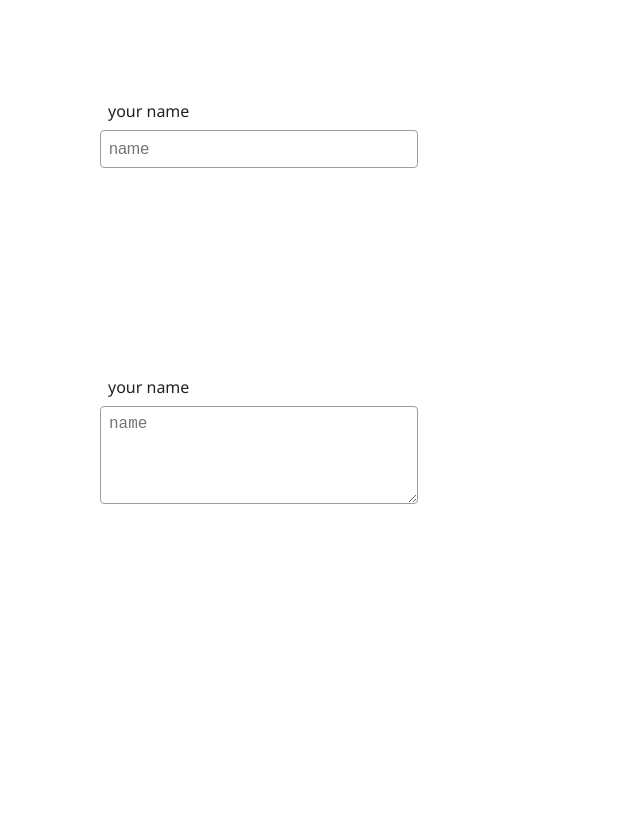
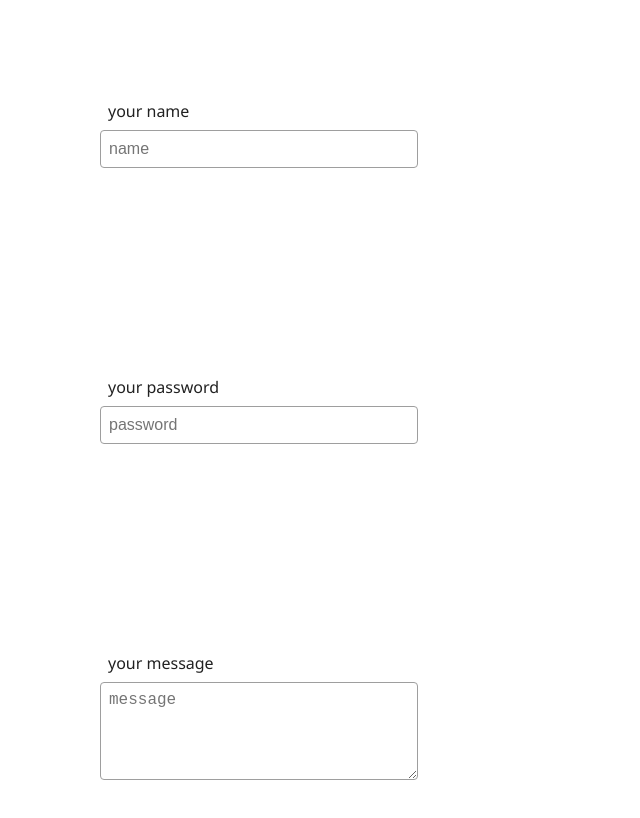
Before and after one commit to ehsan-shv/vb-input, a Vue app: page / in a window 1280 px wide. Shown: the top 818 px of the page, without its empty margins (0-640 px from the left). Built offline with nearby package versions, Linux system fonts and the light colour scheme.

Commit message:
refactor and use

```diff
--- a/src/App.vue
+++ b/src/App.vue
@@ -1,6 +1,7 @@
 <template>
-  <vue-base-input type="text" placeholder="name" label="your name" />
-  <vue-base-input type="textarea" placeholder="name" label="your name" />
+  <vue-base-input autofocuse type="text" placeholder="name" label="your name" />
+  <vue-base-input type="password" placeholder="password" label="your password" />
+  <vue-base-input type="textarea" placeholder="message" label="your message" />
 </template>
 
 <script lang="ts">
--- a/src/components/VueBaseInput.vue
+++ b/src/components/VueBaseInput.vue
@@ -2,26 +2,20 @@
   <div class="vb-input" :style="blockStyle" :class="{ rtl: rtl, error: error }">
     <label :style="labelStyle" class="vb-input__label" v-if="label" :class="{ inline: labelInline }">{{ label }}</label>
     <textarea
-      v-if="type === 'textarea'"
-      :type="type"
+      v-if="$attrs.type === 'textarea'"
+      class="vb-input__field"
+      @input="$emit('update:modelValue', $event.target.value)"
       v-bind="$attrs"
       :value="modelValue"
-      :placeholder="placeholder"
-      @input="$emit('update:modelValue', $event.target.value)"
-      class="vb-input__field"
       :style="fieldStyle"
-      :disabled="disabled"
     />
     <input
       v-else
-      :type="type"
+      class="vb-input__field"
       v-bind="$attrs"
       :value="modelValue"
-      :placeholder="placeholder"
       @input="$emit('update:modelValue', $event.target.value)"
-      class="vb-input__field"
       :style="fieldStyle"
-      :disabled="disabled"
     />
     <p v-if="error" class="vb-input__errorMessage" :style="errorMessageStyle">{{ error }}</p>
   </div>
@@ -33,18 +27,7 @@ import { defineComponent } from 'vue';
 export default defineComponent({
   name: 'VueBaseInput',
   props: {
-    type: {
-      type: String,
-      required: true,
-      validator: (value: string) => {
-        return ['text', 'number', 'email', 'text', 'password', 'search', 'tel', 'textarea'].includes(value);
-      },
-    },
     label: {
-      type: String,
-      default: '',
-    },
-    placeholder: {
       type: String,
       default: '',
     },
@@ -61,10 +44,6 @@ export default defineComponent({
       default: false,
     },
     labelInline: {
-      type: Boolean,
-      default: false,
-    },
-    disabled: {
       type: Boolean,
       default: false,
     },
```
